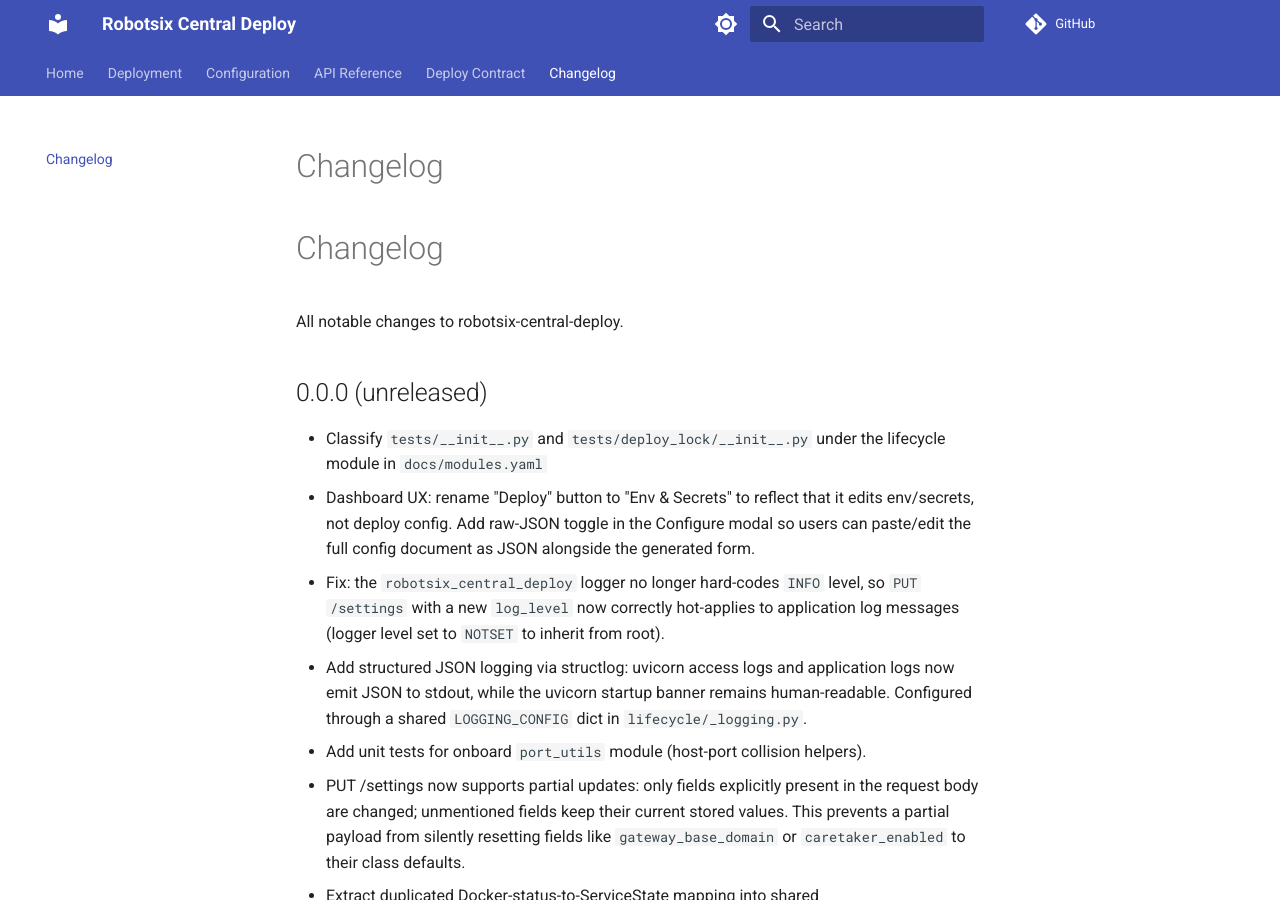
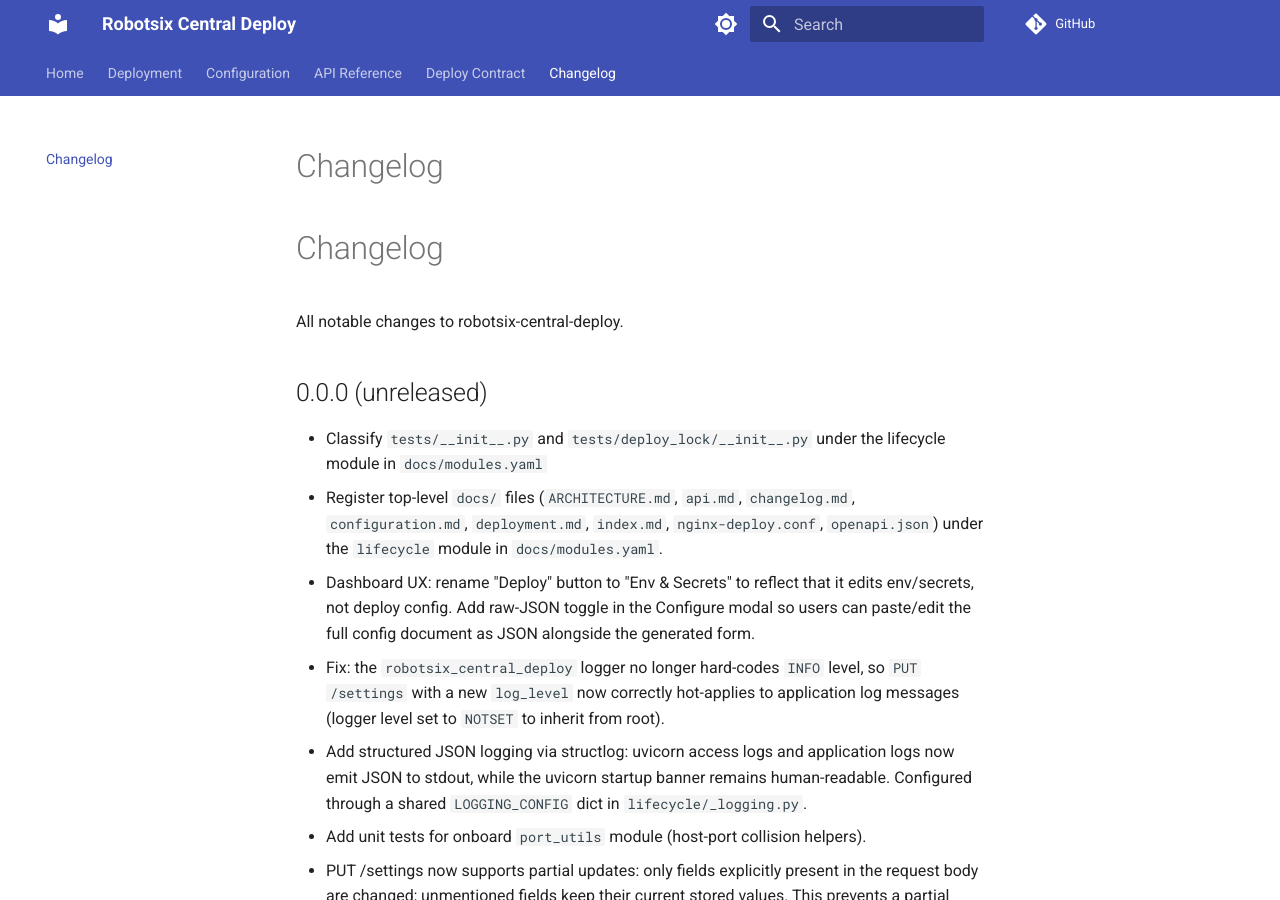
Before and after one commit to damien-robotsix/robotsix-central-deploy, an MkDocs documentation site: the page built from docs/changelog.md, in a window 1280 px wide and 900 px high. Built offline with MkDocs 1.6.1 and Material for MkDocs 9.7.7, drawn with Linux system fonts in a browser that asks for light colours; comment, search, counter and statistics services are not loaded.

Commit message:
mill: Classify top-level docs files (ARCHITECTURE.md, api.md, etc.): assign to existing module lifecycle (20260705T233112Z-classify-top-level-docs-files-architectu-be85) (#351)
* mill: Classify top-level docs files (ARCHITECTURE.md, api.md, etc.): assign to existing module lifecycle (20260705T233112Z-classify-top-level-docs-files-architectu-be85)

* ci: auto-fix missing trailing newline in changelog entry

---------

Co-authored-by: robotsix-mill <mill@robotsix.local>

```diff
--- a/CHANGELOG.md
+++ b/CHANGELOG.md
@@ -7,6 +7,7 @@ All notable changes to robotsix-central-deploy.
 ## 0.0.0 (unreleased)
 
 - Classify `tests/__init__.py` and `tests/deploy_lock/__init__.py` under the lifecycle module in `docs/modules.yaml`
+- Register top-level `docs/` files (`ARCHITECTURE.md`, `api.md`, `changelog.md`, `configuration.md`, `deployment.md`, `index.md`, `nginx-deploy.conf`, `openapi.json`) under the `lifecycle` module in `docs/modules.yaml`.
 - Dashboard UX: rename "Deploy" button to "Env &amp; Secrets" to reflect that it edits env/secrets, not deploy config. Add raw-JSON toggle in the Configure modal so users can paste/edit the full config document as JSON alongside the generated form.
 - Fix: the `robotsix_central_deploy` logger no longer hard-codes `INFO` level, so `PUT /settings` with a new `log_level` now correctly hot-applies to application log messages (logger level set to `NOTSET` to inherit from root).
 - Add structured JSON logging via structlog: uvicorn access logs and application logs now emit JSON to stdout, while the uvicorn startup banner remains human-readable. Configured through a shared `LOGGING_CONFIG` dict in `lifecycle/_logging.py`.
```
Also changed, not shown: changelog.d/20260705T233112Z-classify-top-level-docs-files-architectu-be85.misc.md (added, +1 -0 lines), docs/modules.yaml (+8 -0 lines).
